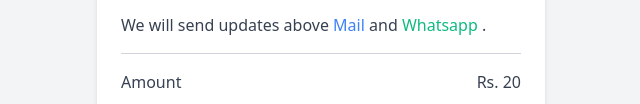
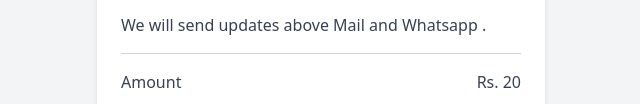
Before and after one commit to HimanshuGitCode/BDA-Final-Payment-Page, a plain HTML site: page index.html in a window 1280 px wide. Shown: the part 491-595 px from the top of the page, without its empty margins (319-959 px from the left). Drawn offline with nearby package versions, Linux system fonts and the light colour scheme.

Commit message:
commit all

```diff
--- a/index.html
+++ b/index.html
@@ -32,12 +32,12 @@
             <div class="flex items-center mb-4">
               <p class="text-gray-700">
                   We will send updates above
-                  <span class="text-blue-500">
-                      <a href="mailto:your-email@example.com" class="hover:underline">Mail</a>
+                  <span class="">
+                      <a class="hover:underline">Mail</a>
                   </span>
                   and
-                  <span class="text-green-500">
-                      <a href="https://wa.me/1234567890" class="hover:underline">Whatsapp</a>
+                  <span class="">
+                      <a  class="hover:underline">Whatsapp</a>
                   </span>.
               </p>
           </div>
```
